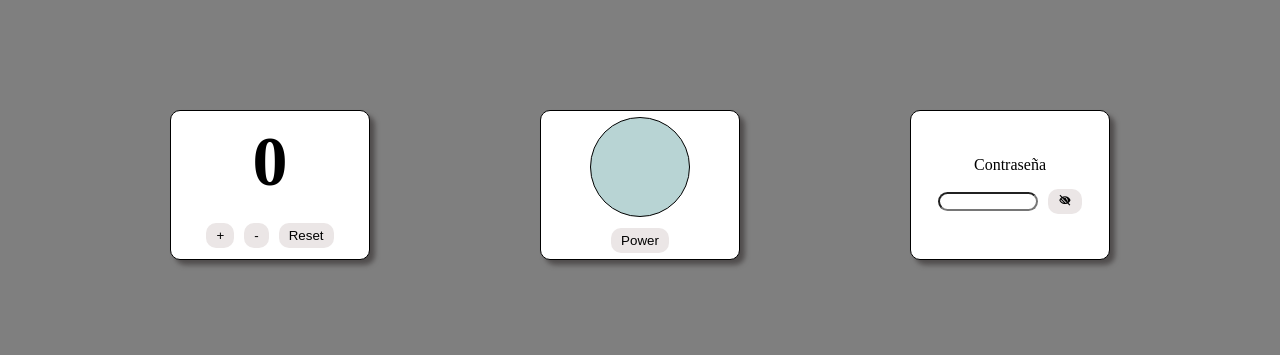
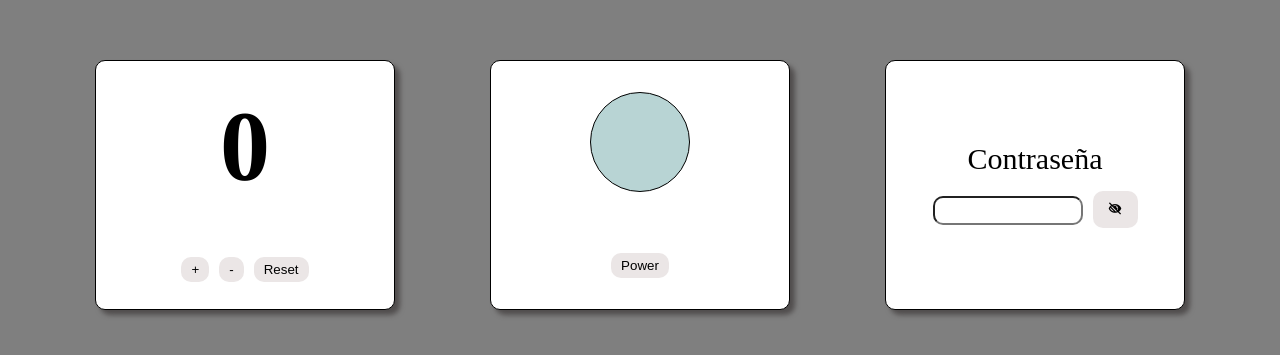
Before and after one commit to chocopros/practice_class_sem1y2, a React (Vite) app: page / in a window 1280 px wide. Shown: the part 215-570 px from the top of the page. Built offline with nearby package versions, Linux system fonts and the light colour scheme.

Commit message:
start-11

```diff
--- a/src/index.css
+++ b/src/index.css
@@ -25,8 +25,8 @@
   justify-content: space-around;
   align-items: center;
 
-  width: 200px;
-  height: 150px;
+  width: 300px;
+  height: 250px;
 
   border: solid 1px;
   background-color: white;
@@ -42,8 +42,8 @@
   justify-content: center;
   align-items: center;
 
-  width: 200px;
-  height: 150px;
+  width: 300px;
+  height: 250px;
 
   border: solid 1px;
   background-color: white;
@@ -53,7 +53,7 @@
 }
 
 .card h2{
-  font-size: 70px;
+  font-size: 100px;
 }
 
 .btn-options2{
@@ -93,16 +93,23 @@
 .off{
   background-color:rgb(184, 212, 212);
 }
+
 .passw_input{
-  width: 100px;
+  width: 150px;
   border-radius: 10px;
+  padding: 5px 0;
 }
 
 .passw button{
   margin-left: 10px;
+  padding: 10px 15px;
+  font-size: 15px;
 }
 .card_passw{
   display: flex;
   justify-content:center;
   gap: 15px;
 }
+.card_passw label{
+  font-size: 30px;
+}
```
